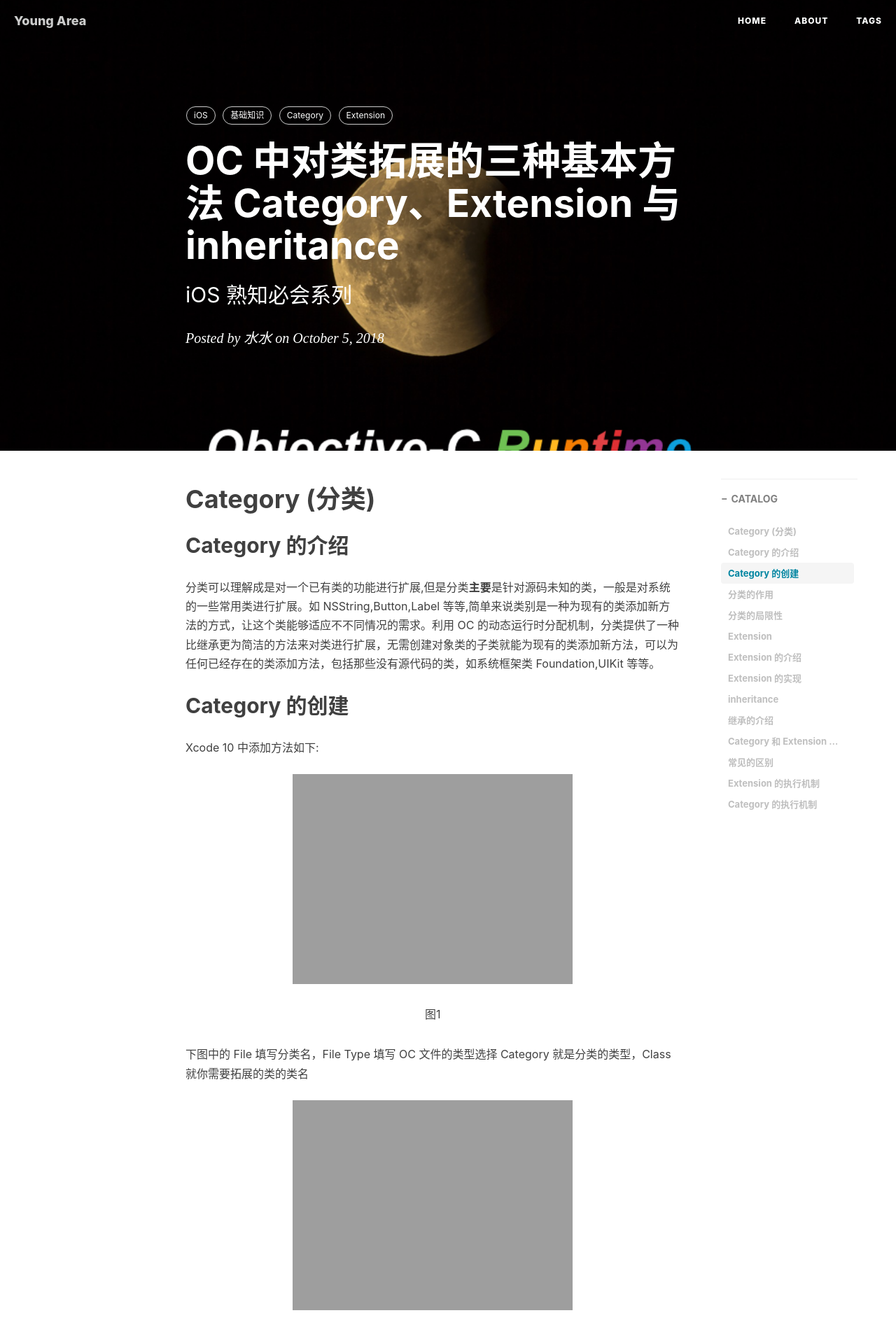
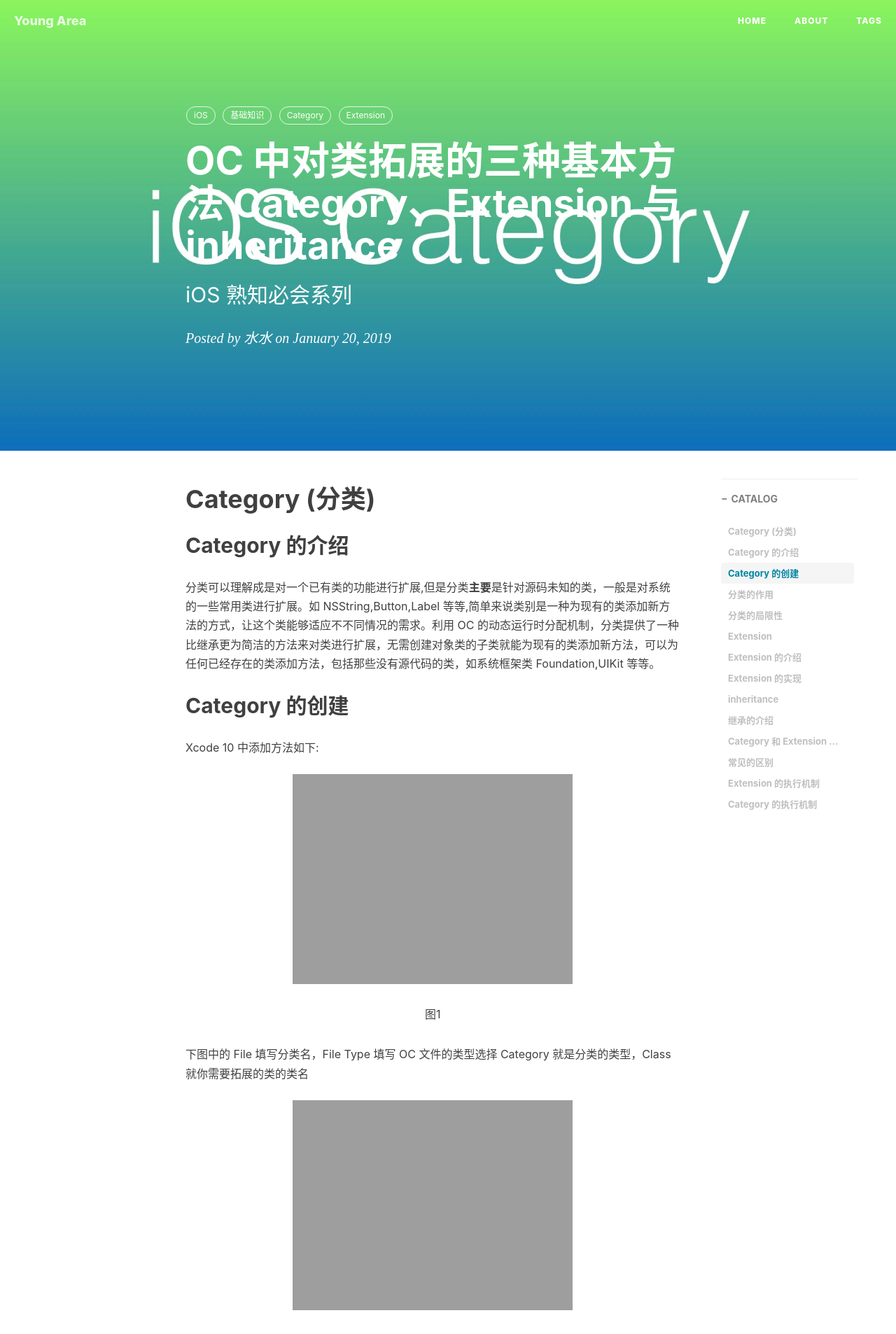
Before and after one commit to Yousanflics/yousanflics.github.io, a Jekyll site: the page built from _posts/2019-01-20-Category.md, in a window 1280 px wide. Shown: the top 1906 px of the page at 70% size. Built offline with Jekyll 4.4.1, drawn with Linux system fonts in a browser that asks for light colours; nearby versions of some CDN libraries; comment, search, counter and statistics services are not loaded.

Commit message:
add photo for Category

```diff
--- a/_posts/2019-01-20-Category.md
+++ b/_posts/2019-01-20-Category.md
@@ -2,9 +2,9 @@
 layout:     post
 title:      OC 中对类拓展的三种基本方法 Category、Extension 与 inheritance
 subtitle:    "iOS 熟知必会系列"
-date:       2018-10-05
+date:       2019-01-20
 author:     水水
-header-img: img/post-bg-runtime.png
+header-img: img/post-bg-Category.jpg
 catalog: true
 tags:
     - iOS
```
Also changed, not shown: img/Category1.png (added), img/Category2.png (added), img/Category3.png (added), img/post-bg-Category.jpg (added).
